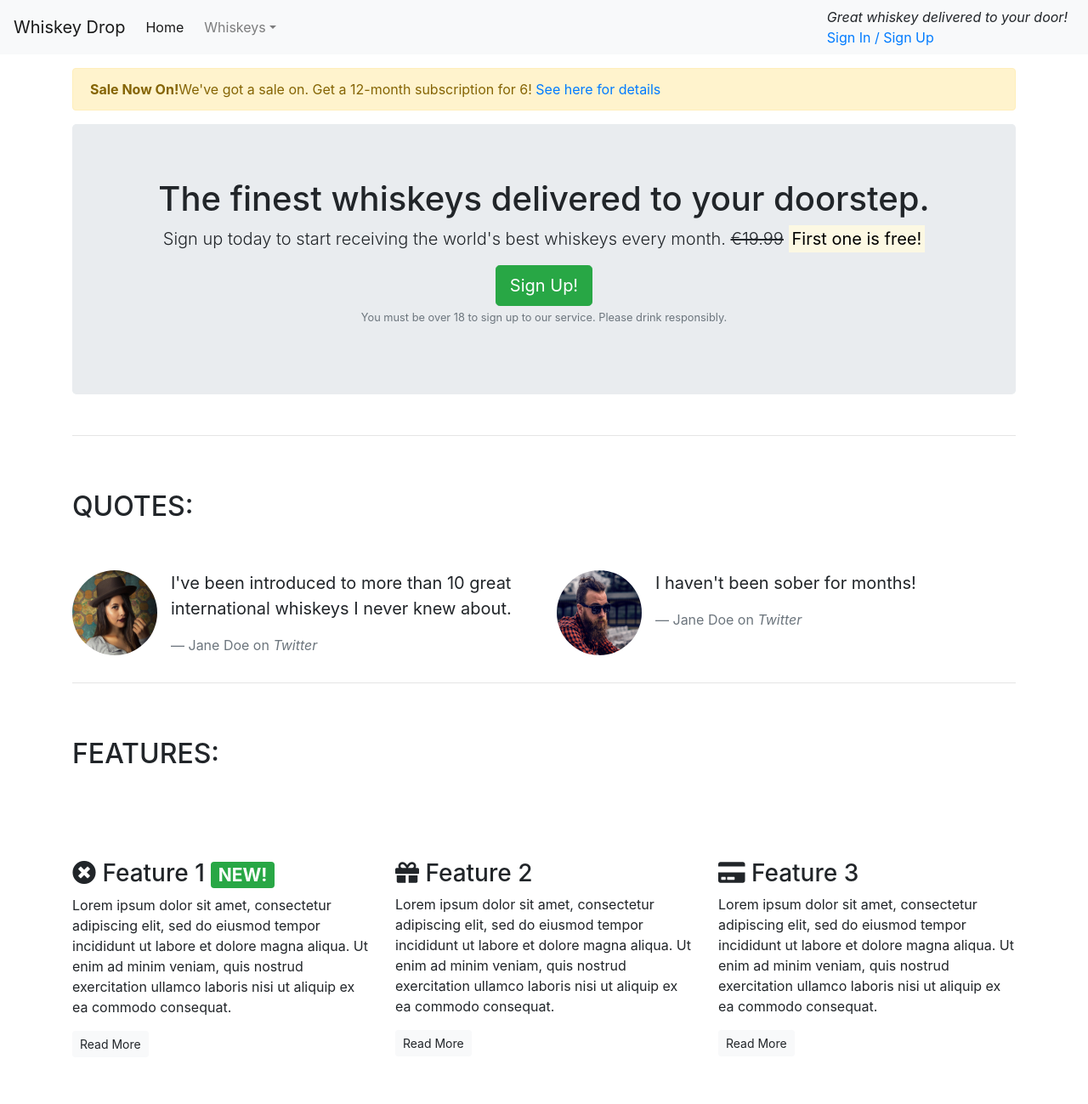
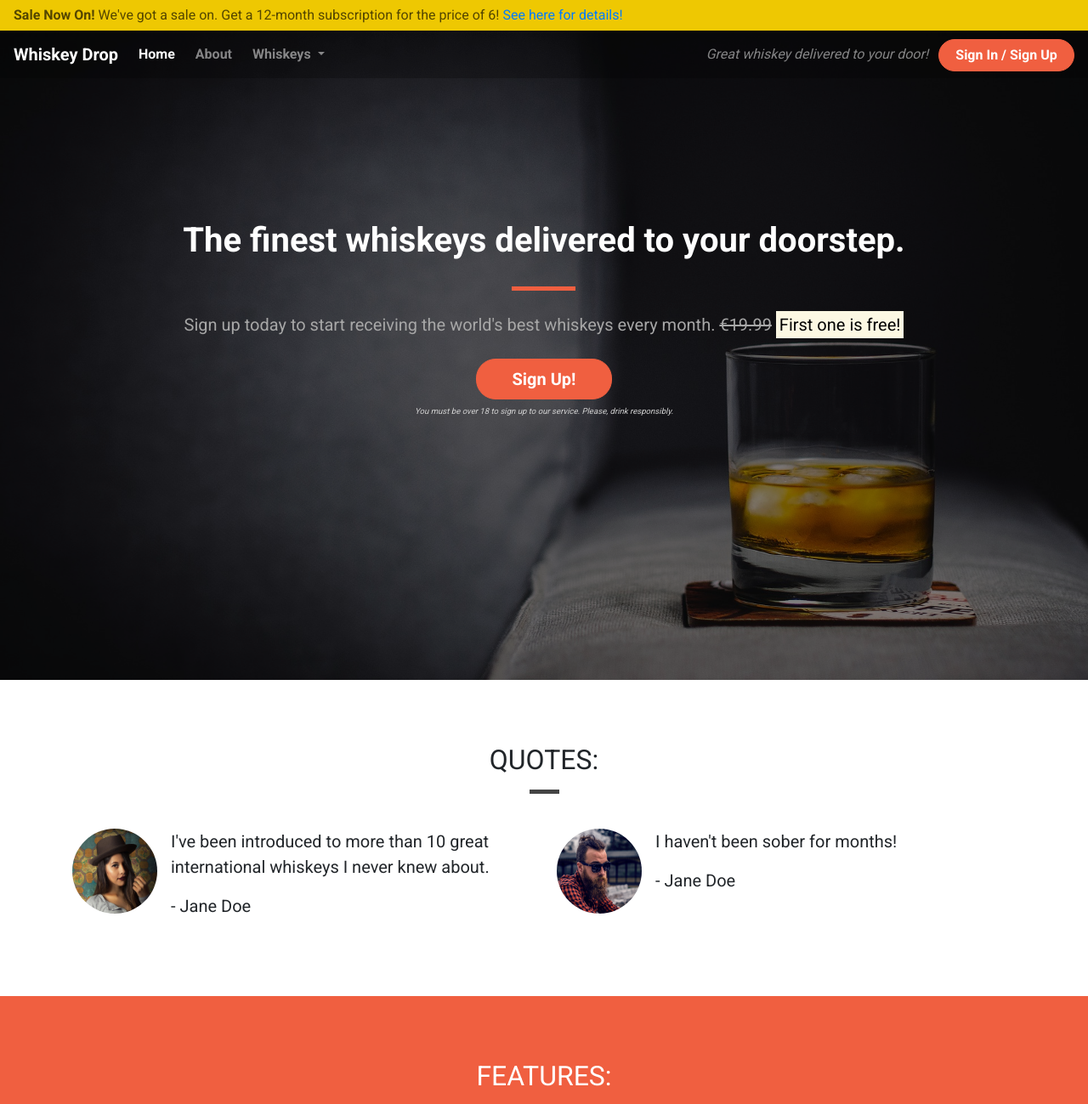
Before and after one commit to rovan89/bootstrap4, a plain HTML site: page index.html in a window 1280 px wide. Shown: the top 1299 px of the page at 85% size. Drawn offline with nearby package versions, Linux system fonts and the light colour scheme.

Commit message:
Finish design

```diff
--- /dev/null
+++ b/css/style.css
@@ -0,0 +1,201 @@
+body {
+    font-family: 'Roboto', sans-serif;
+}
+
+/* Containers */
+
+.container-wrapper {}
+
+.container-wrapper--red {
+    background-color: #f05f40;
+    color: white;
+}
+
+.alert-container {}
+
+.callout-container {
+    height: 100vh;
+
+    background: url('../images/whiskey-background.jpg') no-repeat bottom right fixed;
+    -webkit-background-size: cover;
+    -moz-background-size: cover;
+    -o-background-size: cover;
+    background-size: cover;
+
+    display: flex;
+    align-items: center;
+    justify-content: center;
+
+    position: relative;
+}
+
+.opaque-overlay {
+    position: absolute;
+    top: 0;
+    left: 0;
+    height: 100%;
+    width: 100%;
+    background-color: rgba(0, 0, 0, 0.5);
+}
+
+.content-container {
+    padding-top: 75px;
+    padding-bottom: 75px;
+}
+
+/* Navbar */
+
+.navalert-container {
+    position: absolute;
+    top: 0;
+    left: 0;
+    z-index: 1;
+    padding-left: 0;
+    padding-right: 0;
+}
+
+.navbar {
+    margin-bottom: 0;
+    width: 100%;
+    background-color: rgba(0, 0, 0, .25);
+    border: 0;
+}
+
+.navbar .navbar-toggler {
+    border: 0;
+}
+
+.navbar .navbar-brand {
+    font-weight: bold;
+}
+
+.navbar .navbar-nav a {
+    font-weight: bold;
+}
+
+
+/* Jumbotron */
+
+.jumbotron {
+    background-color: transparent;
+}
+
+.jumbotron h1 {
+    color: white;
+    font-weight: bold;
+    margin-bottom: 30px;
+    color: white;
+}
+
+.jumbotron .lead {
+    color: #a7a7a7;
+    margin: 25px 0;
+}
+
+.jumbotron small {
+    font-size: 60%;
+    font-style: italic;
+    color: #d0d0d0;
+}
+
+/* Block dividers */
+
+.block-divider {
+    width: 75px;
+    height: 5px;
+    border: 0;
+    background-color: #444;
+}
+
+.block-divider--orange {
+    background-color: #f05f40;
+}
+
+.block-divider--white {
+    background-color: white;
+}
+
+.block-divider--short {
+    width: 35px;
+}
+
+/* Buttons */
+
+.btn--cta {
+    font-weight: bold;
+    border-radius: 23px;
+    width: 160px;
+}
+
+.btn--red {
+    color: white;
+    background-color: #f05f40;
+    border-color: #f05f40;
+}
+
+.btn--red:hover,
+.btn--red:active,
+.btn--red:focus,
+.btn--red:active:focus {
+    background-color: #df4929;
+    border-color: #df4929;
+    color: white;
+}
+
+/* Alert */
+
+.alert-container .col-12 {
+    padding-left: 0;
+    padding-right: 0;
+}
+
+.site-wide-alert {
+    color: #544600;
+    background-color: #eec802;
+    border-color: #eec802;
+    padding: 5px 15px;
+    margin-bottom: 0;
+    border: 1px solid transparent;
+    border-radius: 0;
+}
+
+/* Page Headers */
+
+.page-header {
+    margin-bottom: 0;
+    border-bottom: 0;
+    text-align: center;
+}
+
+.page-header h2 {
+    margin-top: 0;
+}
+
+/* Quotes */
+
+.quotes .page-header {
+    margin-bottom: 25px;
+}
+
+/* Features */
+
+.feature {
+    text-align: center;
+    margin-bottom: 40px;
+}
+
+.feature i {
+    margin-bottom: 20px;
+    font-size: 45px;
+    line-height: 45px;
+}
+
+.feature .btn {
+    background-color: white;
+    border-color: white;
+    border-radius: 15px;
+    min-width: 100px;
+    font-weight: bold;
+    margin-top: 10px;
+    color: #f05f40;
+}
--- a/index.html
+++ b/index.html
@@ -3,25 +3,39 @@
 
 <head>
     <meta charset="utf-8">
+    <title>Whiskey Drop | Taste a new whiskey every month</title>
     <meta name="viewport" content="width=device-width, initial-scale=1.0">
-    <title>Whiskey Drop | Taste a new whiskey every month</title>
     <link rel="stylesheet" href="https://maxcdn.bootstrapcdn.com/bootstrap/4.1.3/css/bootstrap.min.css">
     <link rel="stylesheet" href="https://use.fontawesome.com/releases/v5.6.1/css/all.css" integrity="sha384-gfdkjb5BdAXd+lj+gudLWI+BXq4IuLW5IT+brZEZsLFm++aCMlF1V92rMkPaX4PP" crossorigin="anonymous">
-
+    <link href="https://fonts.googleapis.com/css?family=Roboto:400,700" rel="stylesheet">
+    <link rel="stylesheet" href="css/style.css" type="text/css" />
 </head>
 
 <body>
-    <nav class="navbar navbar-light bg-light navbar-expand-sm">
+    <div class="container-fluid navalert-container">
+        <div class="container-fluid alert-container">
+            <div class="row d-none d-sm-block">
+                <div class="col-12">
+                    <div class="site-wide-alert alert alert-warning">
+                        <strong>Sale Now On!</strong> We've got a sale on. Get a 12-month subscription for the price of 6! <a href="">See here for details!</a>
+                    </div>
+                </div>
+            </div>
+        </div>
+        <nav class="navbar navbar-dark navbar-expand-sm">
             <a href="/" class="navbar-brand">Whiskey Drop</a>
-        <button class="navbar-toggler ml-auto" type="button" data-toggle="collapse" data-target="#navbarNavDropdown" aria-controls="false" aria-label="Toggle navigation">
-            <span class="navbar-toggler-icon"></span>
-        </button>
+
+            <button class="navbar-toggler ml-auto" type="button" data-toggle="collapse" data-target="#navbarNavDropdown" aria-controls="navbarNavDropdown" aria-expanded="false" aria-label="Toggle navigation">
+        <span class="navbar-toggler-icon"></span></button>
 
             <div class="collapse navbar-collapse" id="navbarNavDropdown">
                 <ul class="navbar-nav mr-auto">
                     <li class="active nav-item mr-2"><a class="nav-link" href="/">Home</a></li>
-                <li class="active nav-item mr-2 d-block d-sm-none"><a class="nav-link" href="/about">About</a></li>
-                <li class="nav-item dropdown"><a class="nav-link dropdown-toggle" href="#" id="navbarNavDropdownMenuLink" role="button" data-toggle="dropdown" aria-expanded="false">Whiskeys</a>
+                    <li class="nav-item mr-2"><a class="nav-link" href="/about">About</a></li>
+                    <li class="nav-item dropdown">
+                        <a class="nav-link dropdown-toggle" href="#" id="navbarDropdownMenuLink" role="button" data-toggle="dropdown" aria-haspopup="true" aria-expanded="false">
+          Whiskeys
+        </a>
                         <div class="dropdown-menu" aria-labelledby="navbarDropdownMenuLink">
                             <a class="dropdown-item" href="#">Irish</a>
                             <a class="dropdown-item" href="#">Scotch</a>
@@ -30,55 +44,55 @@
                         </div>
                     </li>
 
+                    <li class="nav-item mr-2 d-block d-sm-none"><a class="nav-link" href="/login">Sign In / Sign Up</a></li>
                 </ul>
             </div>
             <div class="d-none d-md-block">
-            <p class="nav-text my-auto mr-2"><i>Great whiskey delivered to your door!</i></p>
-            <a href="/login">Sign In / Sign Up</a>
+                <p class="navbar-text my-auto mr-2"><i>Great whiskey delivered to your door!</i></p>
+                <a href="/login" class="btn btn--cta btn--red">Sign In / Sign Up</a>
             </div>
         </nav>
-    <article class="container mt-3">
-        <div class="row d-none d-sm-block">
-            <div class="col-12">
-                <div class="alert alert-warning">
-                    <strong>Sale Now On!</strong>We've got a sale on. Get a 12-month subscription for 6! <a href="">See here for details</a>
     </div>
-            </div>
-        </div>
+    <div class="container-fluid callout-container">
         <!-- Callout -->
+        <div class="opaque-overlay">&nbsp;</div>
         <div class="row">
             <div class="col-12">
                 <section class="callout jumbotron text-center">
-                    <h1>The finest whiskeys delivered to your doorstep.</h1>
+                    <h1 class="jumbotron-header">The finest whiskeys delivered to your doorstep.</h1>
+                    <hr class="block-divider block-divider--orange">
                     <p class="lead">Sign up today to start receiving the world's best whiskeys every month.
                         <s class="d-none d-sm-inline">€19.99</s>
                         <span class="d-inline d-sm-none"><br></span>
                         <strong><mark>First one is free!</mark></strong></p>
-                    <button class="btn btn-lg btn-success" data-toggle="modal" data-target="#signUpModal">Sign Up!</button>
-                    <p class="text-muted"><small>You must be over 18 to sign up to our service. Please drink responsibly.</small></p>
+                    <button class="btn btn-lg btn--cta btn--red" data-toggle="modal" data-target="#signUpModal">Sign Up!</button>
+                    <p class="text-muted"><small>You must be over 18 to sign up to our service. Please, drink responsibly.</small></p>
                 </section>
             </div>
         </div>
         <!-- /.callout -->
-        <hr>
+    </div>
 
     <!-- Quotes -->
+    <div class="container-wrapper">
+        <div class="container quotes-container content-container">
             <section class="quotes">
                 <div class="row">
-                <div class="col-12 my-5">
+                    <div class="col-12 page-header">
                         <h2 class="text-uppercase">Quotes:</h2>
+                        <hr class="block-divider block-divider--short">
                     </div>
                 </div>
                 <div class="row">
                     <div class="col-12 col-md-6">
                         <div class="media">
                             <div class="d-none d-sm-block">
-                            <img src="images/girl-image.png" class="rounded-circle mr-3" height="100" width="100">
+                                <img src="images/girl-image.png" class="rounded-circle mr-3" height=100 width=100>
                             </div>
                             <div class="media-body">
                                 <blockquote class="blockquote">
                                     <p>I've been introduced to more than 10 great international whiskeys I never knew about.</p>
-                                <footer class="blockquote-footer">Jane Doe on <cite title="Twitter">Twitter</cite></footer>
+                                    <p>- Jane Doe</p>
                                 </blockquote>
                             </div>
                         </div>
@@ -86,12 +100,12 @@
                     <div class="col-12 col-md-6">
                         <div class="media">
                             <div class="d-none d-sm-block">
-                            <img src="images/guy-image.png" class="rounded-circle mr-3" height="100" width="100">
+                                <img src="images/guy-image.png" class="rounded-circle mr-3" height=100 width=100>
                             </div>
                             <div class="media-body">
                                 <blockquote class="blockquote">
                                     <p>I haven't been sober for months!</p>
-                                <footer class="blockquote-footer">Jane Doe on <cite title="Twitter">Twitter</cite></footer>
+                                    <p>- Jane Doe</p>
                                 </blockquote>
                             </div>
                         </div>
@@ -99,33 +113,37 @@
                 </div>
             </section>
             <!-- /.quotes -->
-        <hr>
+        </div>
+    </div>
 
     <!-- Features -->
+    <div class="container-wrapper container-wrapper--red">
+        <div class="container features-container content-container">
             <section class="features">
                 <div class="row">
-                <div class="col-12 my-5">
+                    <div class="col-12 page-header">
                         <h2 class="text-uppercase">Features:</h2>
+                        <hr class="block-divider block-divider--short block-divider--white">
                     </div>
                 </div>
                 <div class="row">
-                <div class="col-12 col-md-6 col-lg-4 my-5">
+                    <div class="col-12 col-md-6 col-lg-4">
                         <div class="feature">
-                        <h3><i class="fas fa-times-circle d-none d-sm-inline"></i> Feature 1 <span class="badge badge-success">NEW!</span></h3>
+                            <h3><i class="fas fa-gift d-none d-sm-block"></i> Feature 1 <span class="badge badge-success">NEW!</span></h3>
                             <p>Lorem ipsum dolor sit amet, consectetur adipiscing elit, sed do eiusmod tempor incididunt ut labore et dolore magna aliqua. Ut enim ad minim veniam, quis nostrud exercitation ullamco laboris nisi ut aliquip ex ea commodo consequat.</p>
                             <p><a class="btn btn-sm btn-light" href="">Read More</a></p>
                         </div>
                     </div>
-                <div class="col-12 col-md-6 col-lg-4 my-5">
+                    <div class="col-12 col-md-6 col-lg-4">
                         <div class="feature">
-                        <h3><i class="fas fa-gift d-none d-sm-inline"></i> Feature 2</h3>
+                            <h3><i class="fas fa-credit-card d-none d-sm-block"></i> Feature 2</h3>
                             <p>Lorem ipsum dolor sit amet, consectetur adipiscing elit, sed do eiusmod tempor incididunt ut labore et dolore magna aliqua. Ut enim ad minim veniam, quis nostrud exercitation ullamco laboris nisi ut aliquip ex ea commodo consequat.</p>
                             <p><a class="btn btn-sm btn-light" href="">Read More</a></p>
                         </div>
                     </div>
-                <div class="col-12 d-md-none d-lg-block col-lg-4 my-5">
+                    <div class="col-12 d-md-none d-lg-block col-lg-4">
                         <div class="feature">
-                        <h3><i class="fas fa-credit-card" d-none d-sm-inline></i> Feature 3</h3>
+                            <h3><i class="fas fa-times-circle d-none d-sm-block"></i> Feature 3</h3>
                             <p>Lorem ipsum dolor sit amet, consectetur adipiscing elit, sed do eiusmod tempor incididunt ut labore et dolore magna aliqua. Ut enim ad minim veniam, quis nostrud exercitation ullamco laboris nisi ut aliquip ex ea commodo consequat.</p>
                             <p><a class="btn btn-sm btn-light" href="">Read More</a></p>
                         </div>
@@ -133,12 +151,14 @@
                 </div>
             </section>
             <!-- /.features -->
-    </article>
+        </div>
+    </div>
+
     <div class="modal" tabindex="-1" role="dialog" id="signUpModal">
         <div class="modal-dialog" role="document">
             <div class="modal-content">
                 <div class="modal-header">
-              <h5 class="modal-title">Sign Up To Whiskey Drop! </h5>
+                    <h5 class="modal-title">Sign Up To Whiskey Drop!</h5>
                     <button type="button" class="close" data-dismiss="modal" aria-label="Close">
           <span aria-hidden="true">&times;</span>
         </button>
@@ -164,6 +184,7 @@
             </div>
         </div>
     </div>
+
     <script src="https://code.jquery.com/jquery-3.3.1.slim.min.js" integrity="sha384-q8i/X+965DzO0rT7abK41JStQIAqVgRVzpbzo5smXKp4YfRvH+8abtTE1Pi6jizo" crossorigin="anonymous"></script>
     <script src="https://cdnjs.cloudflare.com/ajax/libs/popper.js/1.14.3/umd/popper.min.js" integrity="sha384-ZMP7rVo3mIykV+2+9J3UJ46jBk0WLaUAdn689aCwoqbBJiSnjAK/l8WvCWPIPm49" crossorigin="anonymous"></script>
     <script src="https://stackpath.bootstrapcdn.com/bootstrap/4.1.3/js/bootstrap.min.js" integrity="sha384-ChfqqxuZUCnJSK3+MXmPNIyE6ZbWh2IMqE241rYiqJxyMiZ6OW/JmZQ5stwEULTy" crossorigin="anonymous"></script>
```
Also changed, not shown: images/whiskey-background.jpg (added). Lines whose indentation alone changed are shown as unchanged.
